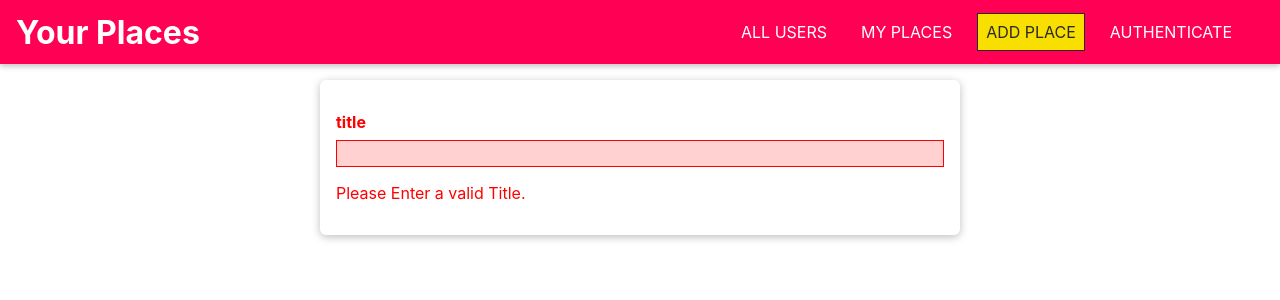
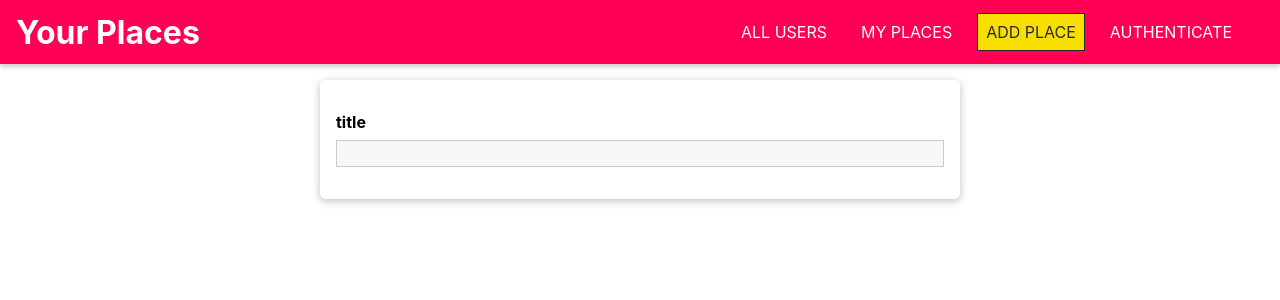
Before and after one commit to arrafi-mahin/Travelers_portfolio, a React (Create React App) app: page /places/new in a window 1280 px wide. Shown: the top 300 px of the page. Built offline with nearby package versions, Linux system fonts and the light colour scheme.

Commit message:
input validation added

```diff
--- a/src/Places/Components/PlaceItem.js
+++ b/src/Places/Components/PlaceItem.js
@@ -20,7 +20,7 @@
       >
         <div className="map-container">
           <h2>
-            <Map center={props.coordinates} zoom={16} />
+            <Map center={props.coordinates} zoom={14} />
           </h2>
         </div>
       </Modal>
--- a/src/Places/Pages/NewPlace.js
+++ b/src/Places/Pages/NewPlace.js
@@ -1,5 +1,6 @@
 import React from "react";
 import Input from "../../Shared/Components/FormElements/Input";
+import { VALIDATOR_REQUIRE } from "../../Shared/Util/Validators";
 import "./NewPlace.css";
 function NewPlace(props) {
   return (
@@ -8,7 +9,7 @@
         element="input"
         type="text"
         label="title"
-        validators={[]}
+        validators={[VALIDATOR_REQUIRE()]}
         errorText="Please Enter a valid Title."
       />
     </form>
--- a/src/Shared/Components/FormElements/Input.js
+++ b/src/Shared/Components/FormElements/Input.js
@@ -1,4 +1,6 @@
 import React, { useReducer } from "react";
+
+import { validate } from "../../Util/Validators";
 import "./Input.css";
 
 const inputReducer = (state, action) => {
@@ -7,7 +9,12 @@
       return {
         ...state,
         value: action.val,
-        isValid: true,
+        isValid: validate(action.val, action.validators),
+      };
+    case "TOUCH":
+      return {
+        ...state,
+        isTouched: true,
       };
     default:
       return state;
@@ -16,10 +23,21 @@
 function Input(props) {
   const [inputState, dispatch] = useReducer(inputReducer, {
     value: "",
+    isTouched: false,
     isValid: false,
   });
   const changeHandler = (e) => {
-    dispatch({ type: "CHANGE", val: e.target.value });
+    dispatch({
+      type: "CHANGE",
+      val: e.target.value,
+      validators: props.validators,
+    });
+  };
+
+  const touchHandler = () => {
+    dispatch({
+      type: "TOUCH",
+    });
   };
   const element =
     props.element === "input" ? (
@@ -28,6 +46,7 @@
         type={props.type}
         placeholder={props.placeholder}
         onChange={changeHandler}
+        onBlur={touchHandler}
         value={inputState.value}
       />
     ) : (
@@ -35,18 +54,19 @@
         id={props.id}
         rows={props.rows || 3}
         onChange={changeHandler}
+        onBlur={touchHandler}
         value={inputState.value}
       />
     );
   return (
     <div
       className={`form-control ${
-        !inputState.isValid && "form-control--invalid"
+        !inputState.isValid && inputState.isTouched && "form-control--invalid"
       }`}
     >
       <label htmlFor={props.id}>{props.label}</label>
       {element}
-      {!inputState.isValid && <p>{props.errorText}</p>}
+      {!inputState.isValid && inputState.isTouched && <p>{props.errorText}</p>}
     </div>
   );
 }
--- a/src/Shared/Components/UIElements/Map.css
+++ b/src/Shared/Components/UIElements/Map.css
@@ -1,11 +1,14 @@
 .map-wrap {
   position: relative;
   width: 100%;
-  height: 50vh; /* calculate height of the screen minus the heading */
+  height: 30vh; /* calculate height of the screen minus the heading */
 }
 
 .map {
   position: absolute;
   width: 100%;
-  height: 100%;
+  height: 30vh;
 }
+.maplibregl-control-container {
+  display: none;
+}
--- a/src/Shared/Components/UIElements/Map.js
+++ b/src/Shared/Components/UIElements/Map.js
@@ -1,10 +1,3 @@
-// import React from "react";
-// import "./Map.css";
-// function Map(props) {
-//   return <div className={`map ${props.className}`} style={props.style}></div>;
-// }
-
-// export default Map;
 import React, { useRef, useEffect, useState } from "react";
 import maplibregl from "maplibre-gl";
 
@@ -25,7 +18,7 @@
       zoom: props.zoom,
     });
 
-    map.current.addControl(new maplibregl.NavigationControl(), "top-right");
+    // map.current.addControl(new maplibregl.NavigationControl(), "top-right");
     new maplibregl.Marker({ color: "#FF0000" })
       .setLngLat([props.center.lng, props.center.lat])
       .addTo(map.current);
--- /dev/null
+++ b/src/Shared/Util/Validators.js
@@ -0,0 +1,46 @@
+const VALIDATOR_TYPE_REQUIRE = "REQUIRE";
+const VALIDATOR_TYPE_MINLENGTH = "MINLENGTH";
+const VALIDATOR_TYPE_MAXLENGTH = "MAXLENGTH";
+const VALIDATOR_TYPE_MIN = "MIN";
+const VALIDATOR_TYPE_MAX = "MAX";
+const VALIDATOR_TYPE_EMAIL = "EMAIL";
+const VALIDATOR_TYPE_FILE = "FILE";
+
+export const VALIDATOR_REQUIRE = () => ({ type: VALIDATOR_TYPE_REQUIRE });
+export const VALIDATOR_FILE = () => ({ type: VALIDATOR_TYPE_FILE });
+export const VALIDATOR_MINLENGTH = (val) => ({
+  type: VALIDATOR_TYPE_MINLENGTH,
+  val: val,
+});
+export const VALIDATOR_MAXLENGTH = (val) => ({
+  type: VALIDATOR_TYPE_MAXLENGTH,
+  val: val,
+});
+export const VALIDATOR_MIN = (val) => ({ type: VALIDATOR_TYPE_MIN, val: val });
+export const VALIDATOR_MAX = (val) => ({ type: VALIDATOR_TYPE_MAX, val: val });
+export const VALIDATOR_EMAIL = () => ({ type: VALIDATOR_TYPE_EMAIL });
+
+export const validate = (value, validators) => {
+  let isValid = true;
+  for (const validator of validators) {
+    if (validator.type === VALIDATOR_TYPE_REQUIRE) {
+      isValid = isValid && value.trim().length > 0;
+    }
+    if (validator.type === VALIDATOR_TYPE_MINLENGTH) {
+      isValid = isValid && value.trim().length >= validator.val;
+    }
+    if (validator.type === VALIDATOR_TYPE_MAXLENGTH) {
+      isValid = isValid && value.trim().length <= validator.val;
+    }
+    if (validator.type === VALIDATOR_TYPE_MIN) {
+      isValid = isValid && +value >= validator.val;
+    }
+    if (validator.type === VALIDATOR_TYPE_MAX) {
+      isValid = isValid && +value <= validator.val;
+    }
+    if (validator.type === VALIDATOR_TYPE_EMAIL) {
+      isValid = isValid && /^\S+@\S+\.\S+$/.test(value);
+    }
+  }
+  return isValid;
+};
```
